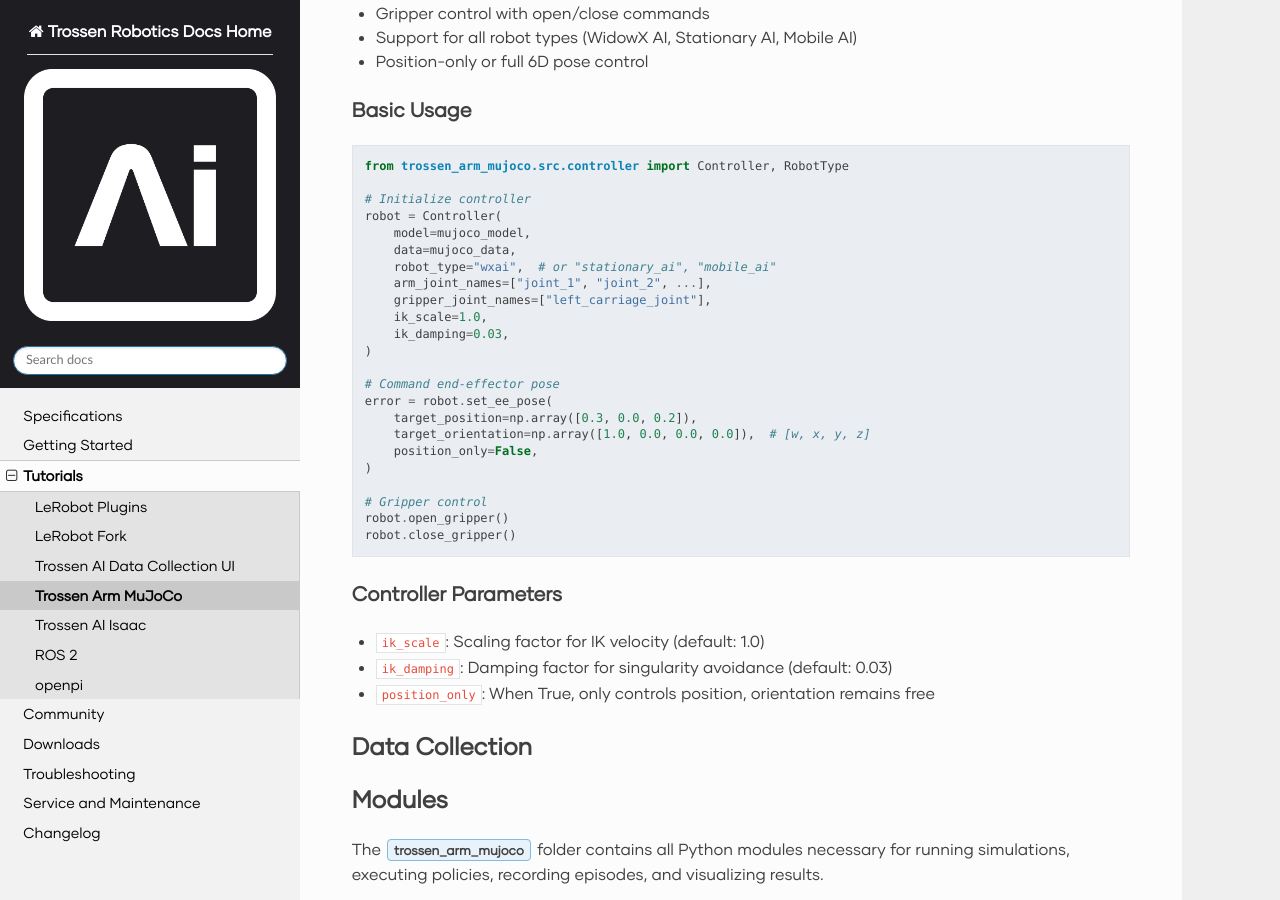
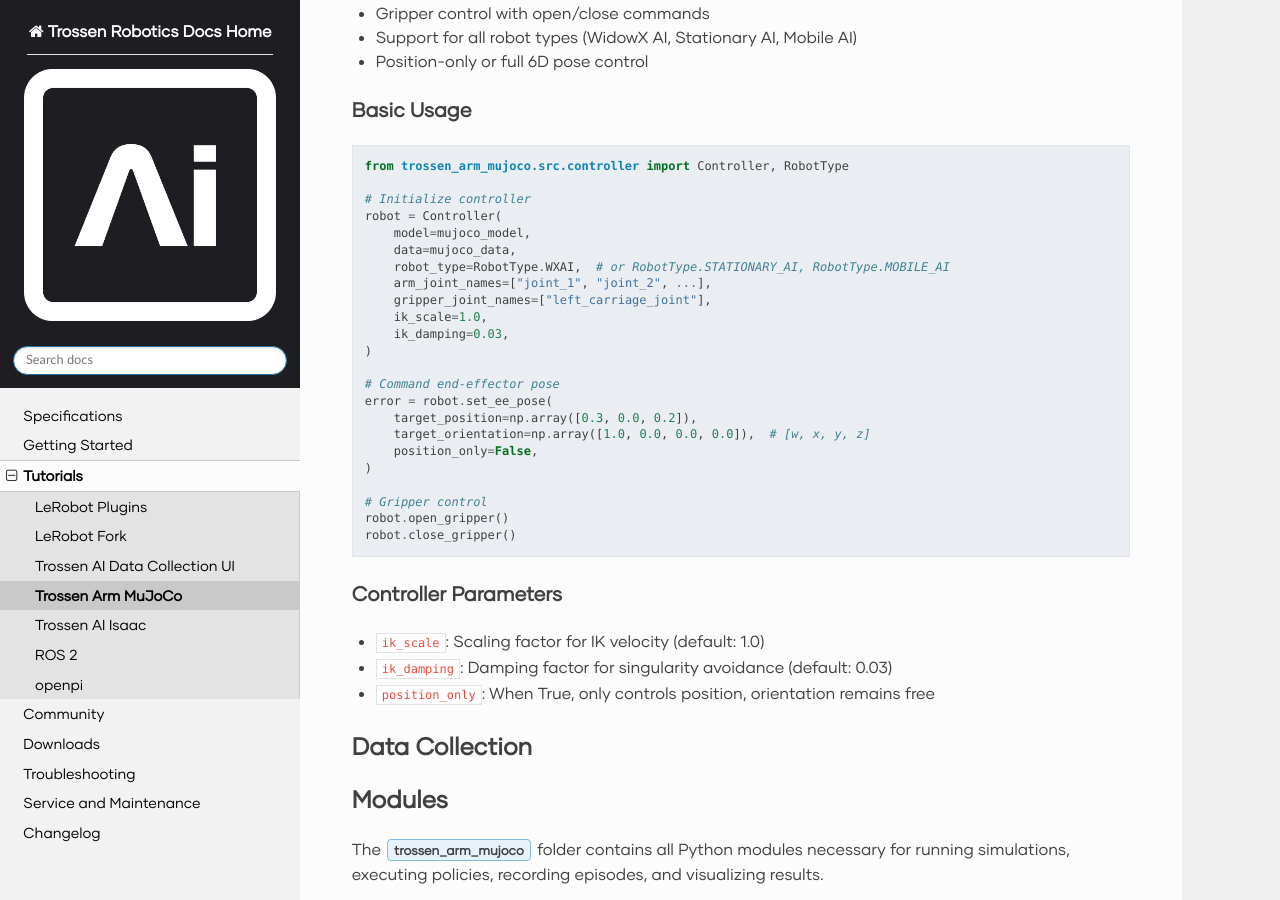
Before and after one commit to TrossenRobotics/trossen_arm, a Sphinx documentation site: the page built from docs/tutorials/trossen_arm_mujoco.rst, in a window 1280 px wide and 900 px high, scrolled down 4496 px. Built offline with Sphinx 7.4.7 and the Read the Docs theme 3.1.0, drawn with Linux system fonts in a browser that asks for light colours; some web fonts are replaced; pages that are not in the unit, such as notebooks, are missing from menus.

```diff
--- a/docs/tutorials/trossen_arm_mujoco.rst
+++ b/docs/tutorials/trossen_arm_mujoco.rst
@@ -213,7 +213,7 @@ Basic Usage
     robot = Controller(
         model=mujoco_model,
         data=mujoco_data,
-        robot_type="wxai",  # or "stationary_ai", "mobile_ai"
+        robot_type=RobotType.WXAI,  # or RobotType.STATIONARY_AI, RobotType.MOBILE_AI
         arm_joint_names=["joint_1", "joint_2", ...],
         gripper_joint_names=["left_carriage_joint"],
         ik_scale=1.0,
```
